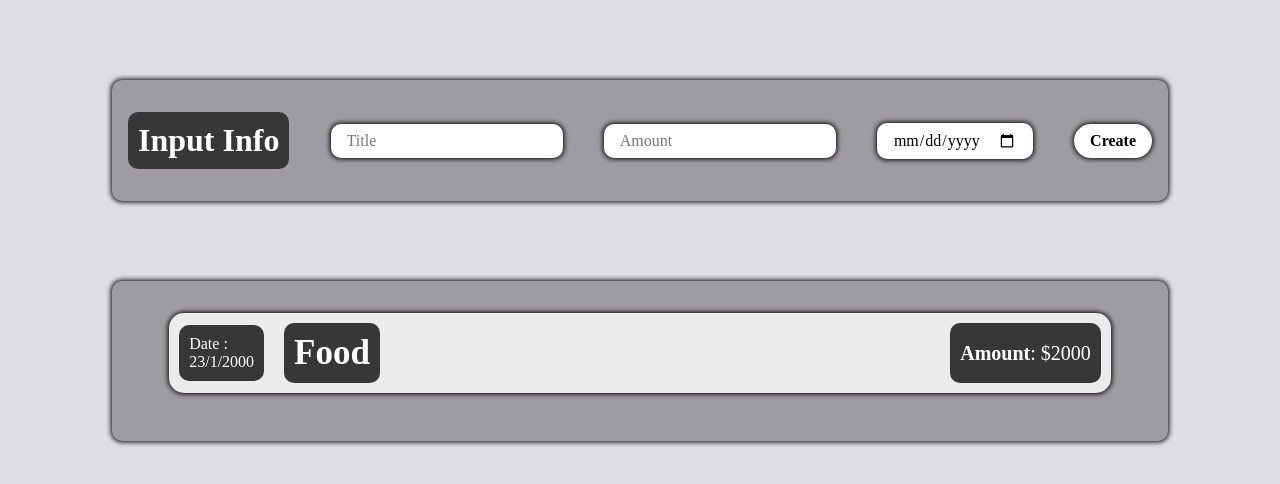
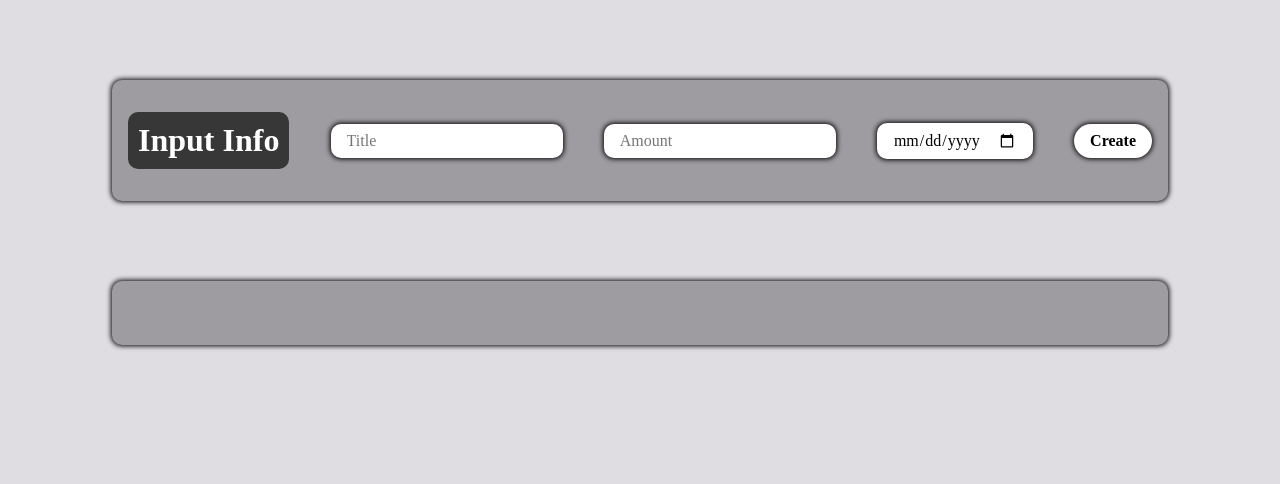
Before and after one commit to Taimoor2301/personal-expense-tracker, a React (Create React App) app in the folder secondapp/: page / in a window 1280 px wide. Shown: the top 484 px of the page. Built offline with nearby package versions, Linux system fonts and the light colour scheme.

Commit message:
local storage complete

```diff
--- a/secondapp/src/App.js
+++ b/secondapp/src/App.js
@@ -1,13 +1,34 @@
-import MainApp from "./dataTransfere";
+import React, { useEffect, useState } from "react";
+import Item from "./components/Item";
+import Form from "./components/Form/Form";
 
-import React from "react";
+let App = () => {
+  let [data, setData] = useState(
+    JSON.parse(localStorage.getItem("oldData")) || []
+  );
+  function getCollectedData(transferedData) {
+    let newData = { ...transferedData, id: Math.random().toString() };
+    setData([newData]);
+  }
 
-function App() {
+  useEffect(
+    function () {
+      localStorage.setItem("oldData", JSON.stringify(data));
+    },
+    [data]
+  );
+
   return (
     <div>
-      <MainApp />
+      <Form dataTransferFunction={getCollectedData} />{" "}
+      {/*sending function to child for data*/}
+      <div className="card">
+        {data.map((item) => (
+          <Item data={item} />
+        ))}
+      </div>
     </div>
   );
-}
+};
 
 export default App;
--- a/secondapp/src/components/Item.css
+++ b/secondapp/src/components/Item.css
@@ -5,6 +5,21 @@
 }
 body {
   background: rgb(223, 220, 226);
+}
+
+.card {
+  background: rgb(158, 155, 161);
+  padding: 2em 1em;
+  width: 80%;
+  margin: auto;
+  border-radius: 10px;
+  box-shadow: 0px 0px 5px 1px black;
+  margin-top: 10vh;
+  color: white;
+  display: flex;
+  justify-content: center;
+  align-items: center;
+  flex-direction: column;
 }
 
 .item {
--- a/secondapp/src/components/card.css
+++ /dev/null
@@ -1,14 +0,0 @@
-.card {
-  background: rgb(158, 155, 161);
-  padding: 2em 1em;
-  width: 80%;
-  margin: auto;
-  border-radius: 10px;
-  box-shadow: 0px 0px 5px 1px black;
-  margin-top: 10vh;
-  color: white;
-  display: flex;
-  justify-content: center;
-  align-items: center;
-  flex-direction: column;
-}
--- a/secondapp/src/components/card.js
+++ /dev/null
@@ -1,7 +0,0 @@
-import "./card.css";
-
-let Card = (props) => {
-  return <div className="card">{props.children}</div>;
-};
-
-export default Card;
--- a/secondapp/src/dataTransfere.js
+++ /dev/null
@@ -1,37 +0,0 @@
-import React, { useState } from "react";
-import Item from "./components/Item";
-import Card from "./components/card";
-import Form from "./Form/Form";
-
-let dummyData = [
-  // dummy data for first item
-  {
-    date: "23/1/2000",
-    title: "Food",
-    amount: 2000,
-  },
-];
-
-let MainApp = () => {
-  let [data, setData] = useState(dummyData); // making variables for new data.
-  function getCollectedData(transferedData) {
-    // making function that will get data from child.
-    let newData = { ...transferedData, id: Math.random().toString() }; //storing new data and give id.
-    let updatedNewData = [newData, ...data]; //combining new and old data.
-    setData(updatedNewData); // setting up final data.
-  }
-
-  return (
-    <div>
-      <Form dataTransferFunction={getCollectedData} />{" "}
-      {/*sending function to child for data*/}
-      <Card>
-        {data.map((item) => (
-          <Item data={item} />
-        ))}
-      </Card>
-    </div>
-  );
-};
-
-export default MainApp;
```
Also changed, not shown: secondapp/src/components/Form/Form.css (renamed from secondapp/src/Form/Form.css), secondapp/src/components/Form/Form.js (renamed from secondapp/src/Form/Form.js).
